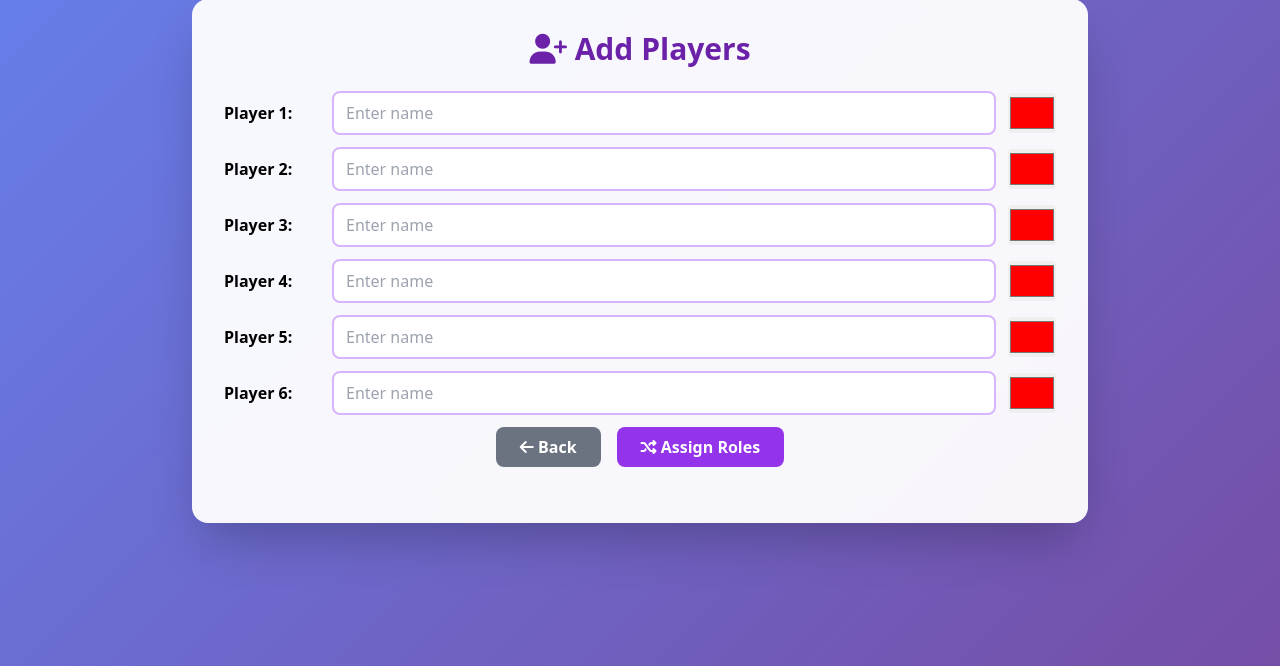
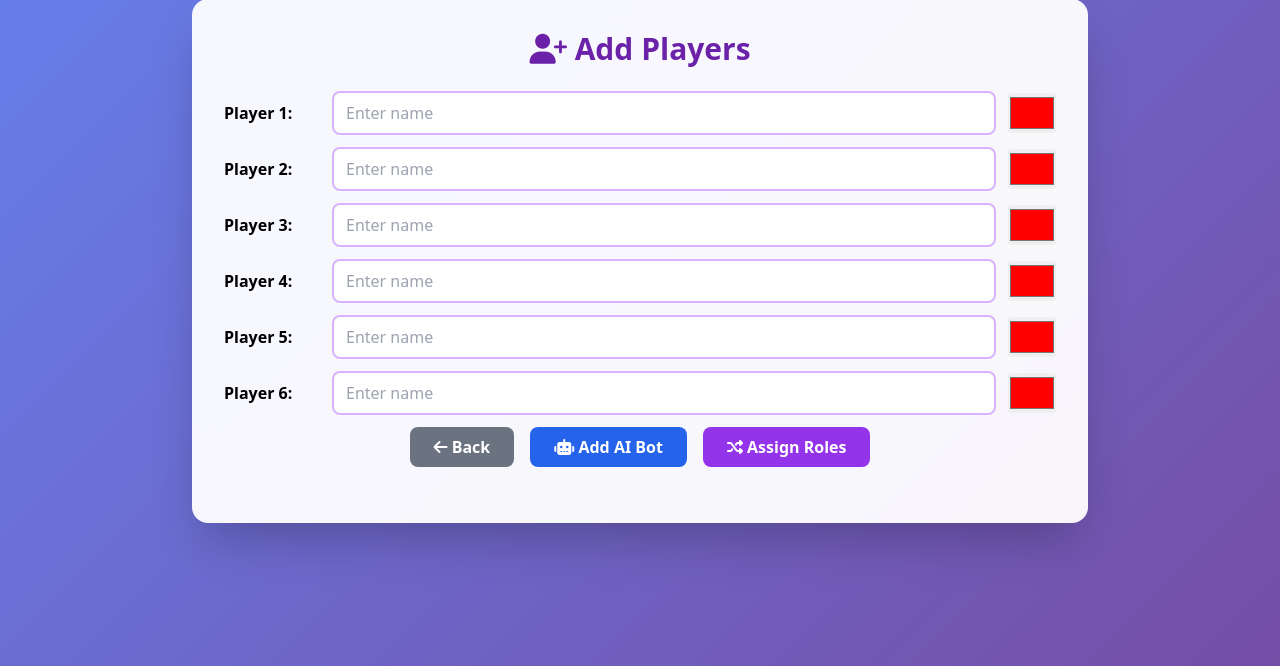
Before and after one commit to HILO-82/Imposter-Game, a Flask app: page /start in a window 1280 px wide. Shown: the part 17-683 px from the top of the page. Run offline with Flask 3, Linux system fonts and the light colour scheme; some libraries are stand-ins or nearby versions.

Commit message:
Add AI Bot button on player setup screen.
Expose /add-ai-bot route and setup-page control to include an AI player slot.

Co-authored-by: Cursor <cursoragent@cursor.com>

```diff
--- a/routes/lobby.py
+++ b/routes/lobby.py
@@ -162,3 +162,17 @@ def play_again():
         game_state=setup,
         word_categories=get_word_categories(),
     )
+
+
+@lobby_bp.route("/add-ai-bot")
+def add_ai_bot():
+    setup = get_setup()
+    setup["player_count"] = min(setup["player_count"] + 1, 13)
+    setup["phase"] = "setup"
+    save_setup(setup)
+    return render_template(
+        "index.html",
+        phase="setup",
+        game_state=setup,
+        word_categories=get_word_categories(),
+    )
--- a/templates/index.html
+++ b/templates/index.html
@@ -155,6 +155,9 @@
                     <a href="{{ url_for('lobby.index') }}" class="bg-gray-500 hover:bg-gray-600 text-white font-bold py-2 px-6 rounded-lg">
                         <i class="fas fa-arrow-left"></i> Back
                     </a>
+                    <a href="{{ url_for('lobby.add_ai_bot') }}" class="bg-blue-600 hover:bg-blue-700 text-white font-bold py-2 px-6 rounded-lg">
+                        <i class="fas fa-robot"></i> Add AI Bot
+                    </a>
                     <button type="submit" class="bg-purple-600 hover:bg-purple-700 text-white font-bold py-2 px-6 rounded-lg">
                         <i class="fas fa-random"></i> Assign Roles
                     </button>
```
